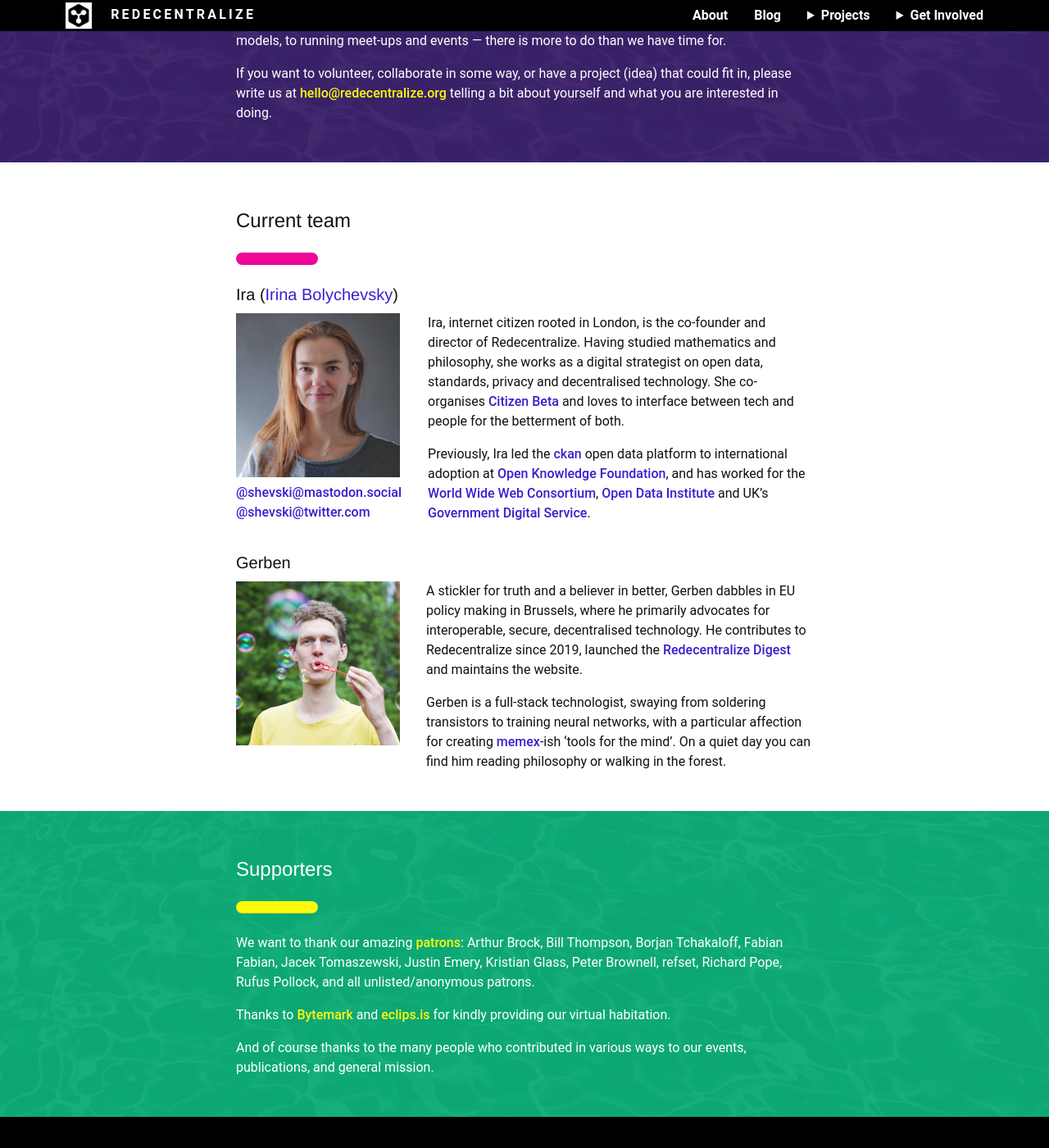
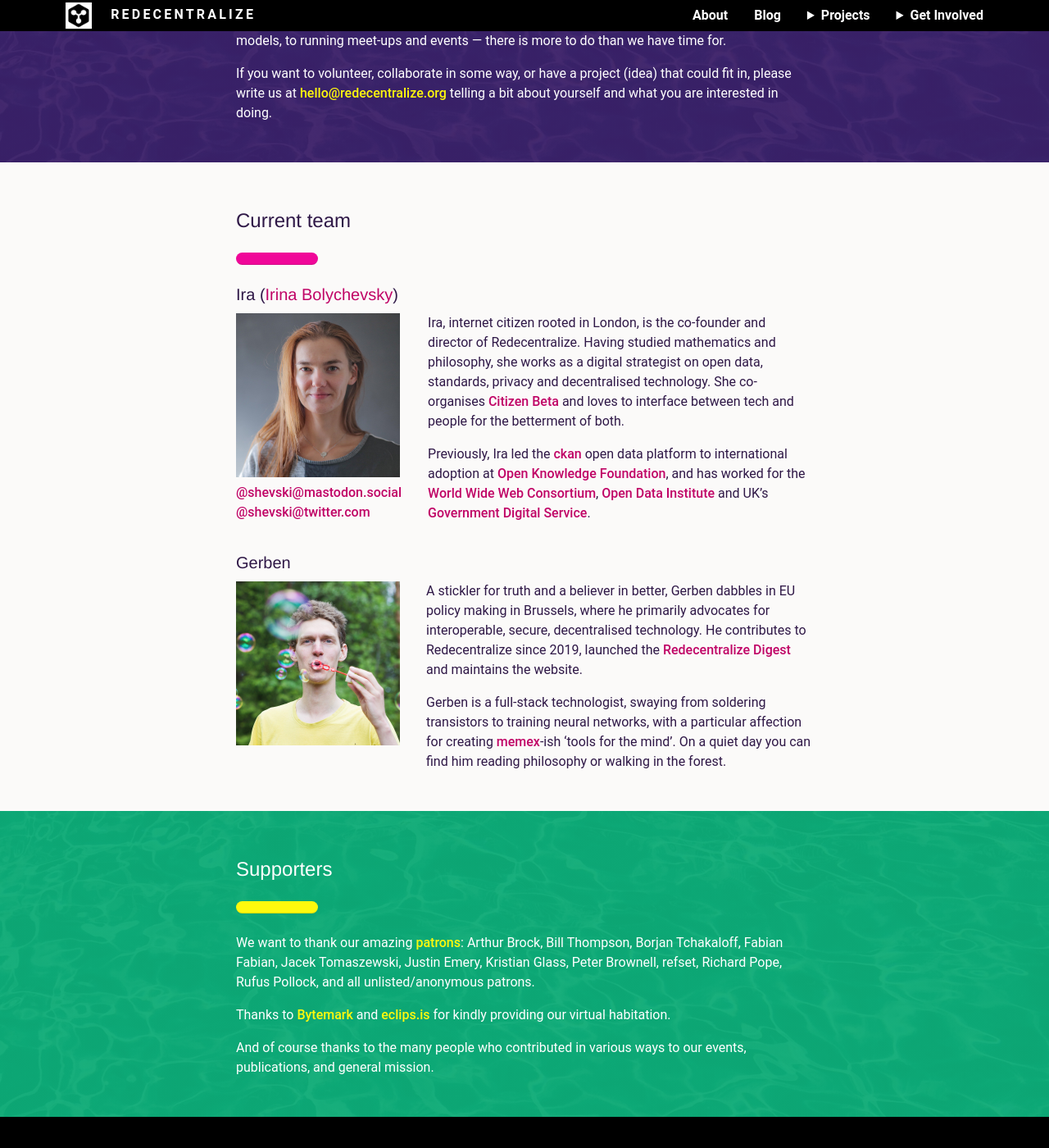
Before and after one commit to redecentralize/redecentralize-website, a Jekyll site: the page built from about/index.html, in a window 1280 px wide and 1400 px high, scrolled down 2631 px. Shown: the whole window at 82% size. Built offline with Jekyll 4.4.1, drawn with Linux system fonts in a browser that asks for light colours.

Commit message:
Color consistency
Ensure dotted link underlines are the same color as the link, and dotted
underlines become solid on hover.

Fix the color of links on black background (in case we make any).

Make links pinkish on sections with background medium or gray, to match
the flashy buttons and pills (already so with green and purple background).

Links are still blue if no background color is set at all, so article
content still has blue links (we could further distinguish between article
content and other website text: fancier fonts, line height, etcetera)

```diff
--- a/about/index.html
+++ b/about/index.html
@@ -95,7 +95,7 @@
     </p>
   </section>
 </div>
-<div>
+<div class="bg-medium">
   <section class="container single-column">
     <h2 id="team">Current team</h2>
     <hr class="flashy pill"/>
--- a/assets/css/main.css
+++ b/assets/css/main.css
@@ -17,12 +17,12 @@
 
 abbr {
   text-decoration: dotted underline;
-  text-decoration: dotted underline #00000066;
+  text-decoration-color: #00000066;
 }
 
-a[title] {
+a[title]:not(:hover) {
   text-decoration: dotted underline;
-  text-decoration: dotted underline #3b1ecc66;
+  text-decoration-color: #3b1ecc66;
 }
 
 h1, h2, h3, h4, h5 {
@@ -147,14 +147,34 @@
   margin-right: auto;
 }
 
-.flashy {
+.flashy,
+.bg-medium .flashy,
+.bg-grey .flashy {
   background: #f00699;
   color: white;
+}
+
+.bg-medium a,
+.bg-grey a {
+  color: #c00466;
+}
+
+.bg-medium a[title],
+.bg-grey a[title] {
+  color: #f0069966;
 }
 
 .bg-black .flashy {
   background: #11aa55;
   color: white;
+}
+
+.bg-black a {
+  color: #11aa55;
+}
+
+.bg-black a[title] {
+  text-decoration-color: #11aa5566;
 }
 
 .bg-dark .flashy,
@@ -166,6 +186,11 @@
 .bg-dark a,
 .bg-green a {
   color: #fff90d;
+}
+
+.bg-dark a[title],
+.bg-green a[title] {
+  text-decoration-color: #fff90d66;
 }
 
 .bg-black {
```
